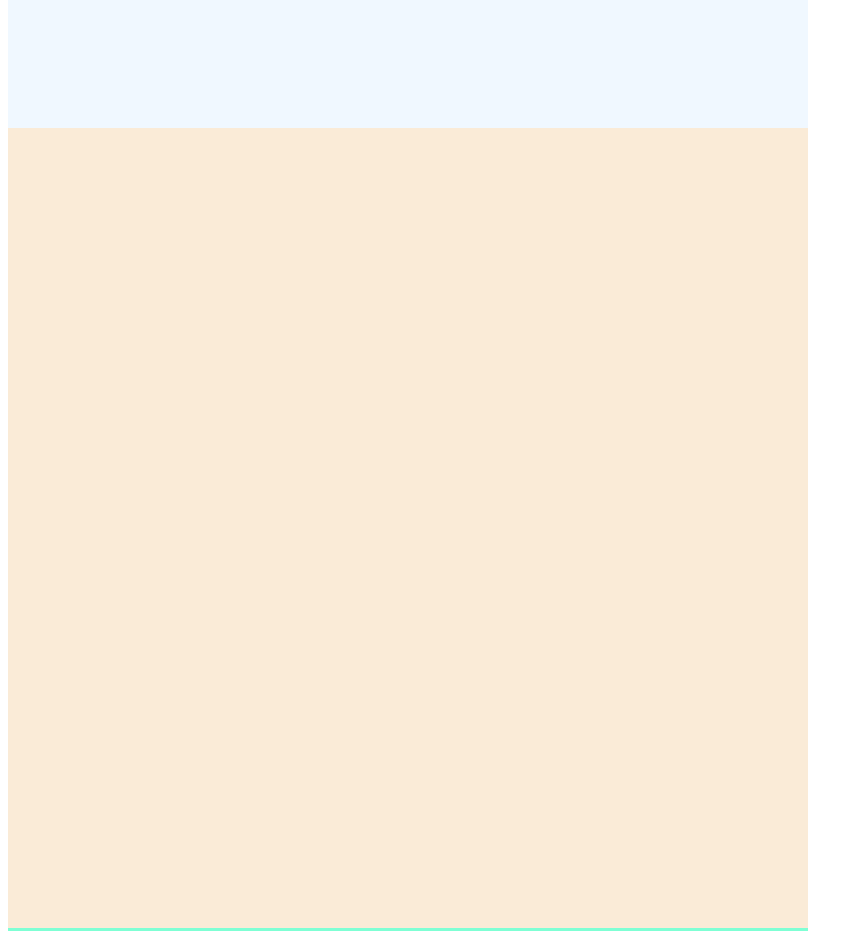
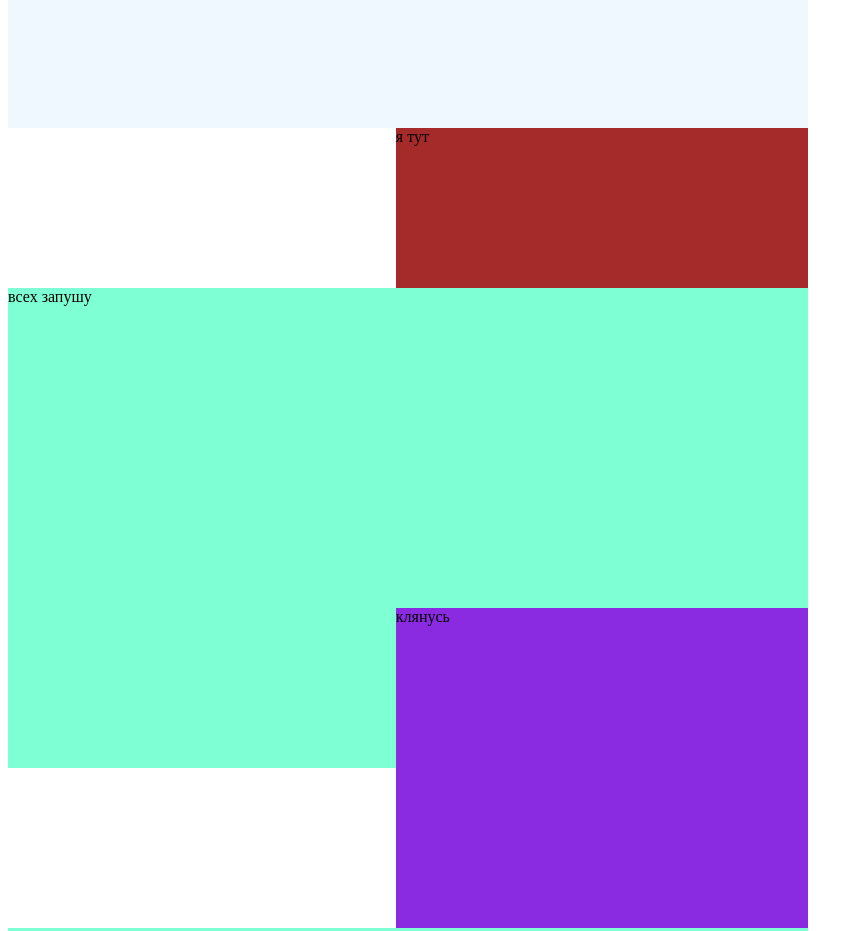
Before and after one commit to Valendasus/first-project, a plain HTML site: page index.html in a window 1280 px wide. Shown: the part 680-1611 px from the top of the page, without its empty margins (0-863 px from the left). Drawn offline with Linux system fonts and the light colour scheme.

Commit message:
вторая версия полноценного коммита

```diff
--- a/index.html
+++ b/index.html
@@ -12,7 +12,9 @@
 
         </header>
         <main class="main">
-
+            <div class="first">клянусь</div>
+            <div class="second">я тут</div>
+            <div class="third">всех запушу</div>
         </main>
         <footer class="footer">
 
--- a/style.css
+++ b/style.css
@@ -5,9 +5,32 @@
 }
 
 .main {
+    display: grid;
+    grid-template-rows: repeat(5, 1fr);
+    grid-template-columns: repeat(3 fr) 2fr;
+
     width: 100vh;
     height: 100vh;
-    background-color: antiquewhite;
+}
+
+.first {
+    background-color: blueviolet;
+    grid-row: 4/-1;
+    grid-column: 2/-1;
+}
+
+.second {
+    background-color: brown;
+    grid-row: 1;
+    grid-column: 1;
+}
+
+.third {
+    background-color: aquamarine;
+    grid-row: 2/-2;
+    grid-column: 2/-2;
+    z-index: -1;
+    opacity: 20;
 }
 
 .footer {
```
